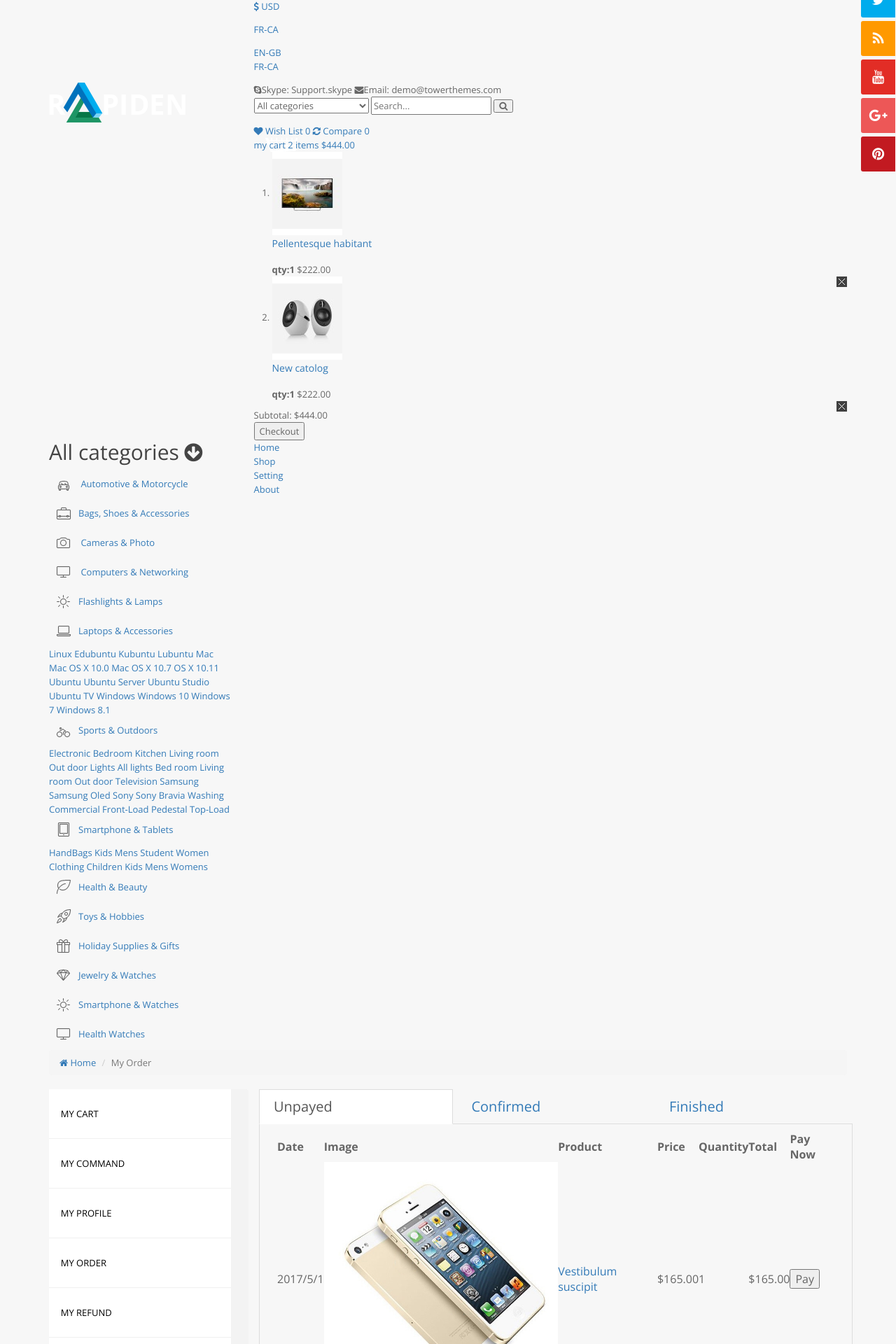
After one commit to tom14287/FlaskLearning, a Flask app: page /consumer/consumer_order in a window 1280 px wide. The commit adds this page. Shown: the part 200-2120 px from the top of the page at 70% size. Run offline with Flask 2, Linux system fonts and the light colour scheme; some libraries are stand-ins or nearby versions.

Commit message:
more pages

```diff
--- a/app/consumer/views.py
+++ b/app/consumer/views.py
@@ -9,3 +9,16 @@ consumer_ = Blueprint('consumer', __name__)
 @login_required
 def comsumer_index():
 	return render_template("index.html")
+
+
+@consumer_.route('/cart', methods=['GET', 'POST'])
+def cart():
+	return render_template("cart.html")
+
+@consumer_.route('/consumer_order', methods=['GET', 'POST'])
+def consumer_order():
+	return render_template("consumer_order.html")
+
+@consumer_.route('/consumer_refund', methods=['GET', 'POST'])
+def consumer_refund():
+	return render_template("consumer_refund.html")
--- a/app/templates/cart.html
+++ b/app/templates/cart.html
@@ -8,7 +8,7 @@
 			<div class="container">
 				<ol class="breadcrumb">
 				  <li><a href="index.html"><i class="fa fa-home"></i> Home</a></li>
-				  <li class="active">Cart</li>
+				  <li class="active">My Cart</li>
 				</ol>
 			</div>
 		</div>
--- /dev/null
+++ b/app/templates/consumer_order.html
@@ -0,0 +1,209 @@
+{% extends "base.html" %}
+
+{% block title %}TYMT{% endblock %}
+
+{% block page_content %}
+
+<div class="breadcrumb-area">
+			<div class="container">
+				<ol class="breadcrumb">
+				  <li><a href="index.html"><i class="fa fa-home"></i> Home</a></li>
+				  <li class="active">My Order</li>
+				</ol>
+			</div>
+		</div>
+
+<div class = "container">
+{% include "consumer_side.html" %}
+
+<div class="account-area pt-30 log" style="width: 102%;margin-bottom: 30px;">
+	<div class="container">
+		<div class="row">
+			<div class="col-md-9 col-lg-9 col-sm-9">
+				<div class="account-info pb-30 am-tabs" data-am-tabs>
+					<ul class="am-avg-sm-3 am-tabs-nav am-nav am-nav-tabs" style="max-width:100%;width:100%">
+  						<li class="am-active" style="font-size:20px;">
+  							<a href="#">
+  							<span class="index-needs-dt-txt">Unpayed</span></a>
+  						</li>
+                  		<li style="font-size:20px;" >
+                   			<a href="#">
+                      		<span class="index-needs-dt-txt">Confirmed</span></a>
+                  		</li>
+                  		<li style="font-size:20px;" >
+                   			<a href="#">
+                      		<span class="index-needs-dt-txt">Finished</span></a>
+                  		</li>
+  					</ul>
+
+
+
+  					<div class="am-tabs-bd">
+                  		<div class="am-tab-panel am-fade am-in am-active">
+  							<div class="J_Brand">
+  								<div class="cart-main-area pt-0">
+									<div class="container">
+										<div class="row">
+											<div class="col-md-8 col-sm-8 col-xs-8" style="width: 70%;">
+												<form action="#">
+													<div class="table-content table-responsive">
+														<table>
+														<thead>
+														<tr>
+															<th class="order-date">Date</th>
+															<th class="product-thumbnail">Image</th>
+															<th class="product-name">Product</th>
+															<th class="product-price">Price</th>
+															<th class="product-quantity">Quantity</th>
+															<th class="product-subtotal">Total</th>
+															<th class="product-pay">Pay Now</th>
+														</tr>
+														</thead>
+														<tbody>
+														<tr>
+															<td class="order-date">2017/5/1</td>
+															<td class="product-thumbnail"><a href="#"><img src="img/product/3.jpg" alt="" /></a></td>
+															<td class="product-name"><a href="product-details.html">Vestibulum suscipit</a></td>
+															<td class="product-price"><span class="amount">$165.00</span></td>
+															<td class="product-quantity">1</td>
+															<td class="product-subtotal">$165.00</td>
+															<td class="product-pay"><input type="submit" value="Pay"></td>
+														</tr>
+														<tr>
+															<td class="order-date">2017/5/1</td>
+															<td class="product-thumbnail"><a href="#"><img src="img/product/4.jpg" alt="" /></a></td>
+															<td class="product-name"><a href="product-details.html">Vestibulum dictum magna</a></td>
+															<td class="product-price"><span class="amount">$50.00</span></td>
+															<td class="product-quantity">1</td>
+															<td class="product-subtotal">$50.00</td>
+															<td class="product-pay"><input type="submit" value="Pay"></td>
+														</tr>
+														</tbody>
+														</table>
+													</div>
+
+												</form>
+											</div>
+										</div>
+									</div>
+								</div>
+  								<div class="clear"></div>
+  								<div class="clear"></div>
+  							</div>
+  								<div class="clear"></div>
+  						</div>
+
+
+
+  						<div class="am-tab-panel am-fade">
+  							<div class="cart-main-area pt-0">
+									<div class="container">
+										<div class="row">
+											<div class="col-md-8 col-sm-8 col-xs-8" style="width: 70%;">
+												<form action="#">
+													<div class="table-content table-responsive">
+														<table>
+														<thead>
+														<tr>
+															<th class="order-date">Date</th>
+															<th class="product-thumbnail">Image</th>
+															<th class="product-name">Product</th>
+															<th class="product-price">Price</th>
+															<th class="product-quantity">Quantity</th>
+															<th class="product-subtotal">Total</th>
+															<th class="product-review">Review</th>
+														</tr>
+														</thead>
+														<tbody>
+														<tr>
+															<td class="order-date">2017/5/1</td>
+															<td class="product-thumbnail"><a href="#"><img src="img/product/3.jpg" alt="" /></a></td>
+															<td class="product-name"><a href="product-details.html">Vestibulum suscipit</a></td>
+															<td class="product-price"><span class="amount">$165.00</span></td>
+															<td class="product-quantity">1</td>
+															<td class="product-subtotal">$165.00</td>
+															<td class="product-review"><input type="submit" value="Review" style="width: 105%;"></td>
+														</tr>
+														<tr>
+															<td class="order-date">2017/5/1</td>
+															<td class="product-thumbnail"><a href="#"><img src="img/product/4.jpg" alt="" /></a></td>
+															<td class="product-name"><a href="product-details.html">Vestibulum dictum magna</a></td>
+															<td class="product-price"><span class="amount">$50.00</span></td>
+															<td class="product-quantity">1</td>
+															<td class="product-subtotal">$50.00</td>
+															<td class="product-review"><input type="submit" value="Review" style="width: 105%;"></td>
+														</tr>
+														</tbody>
+														</table>
+													</div>
+
+												</form>
+											</div>
+										</div>
+									</div>
+								</div>
+  							<div class="clear"></div>
+  							<div class="clear"></div>
+  						</div>
+
+  						<div class="am-tab-panel am-fade">
+  							<div class="cart-main-area pt-0">
+									<div class="container">
+										<div class="row">
+											<div class="col-md-8 col-sm-8 col-xs-8" style="width: 70%;">
+												<form action="#">
+													<div class="table-content table-responsive">
+														<table>
+														<thead>
+														<tr>
+															<th class="order-date">Date</th>
+															<th class="product-thumbnail">Image</th>
+															<th class="product-name">Product</th>
+															<th class="product-price">Price</th>
+															<th class="product-quantity">Quantity</th>
+															<th class="product-subtotal">Total</th>
+															<th class="product-review">Review</th>
+														</tr>
+														</thead>
+														<tbody>
+														<tr>
+															<td class="order-date">2017/5/1</td>
+															<td class="product-thumbnail"><a href="#"><img src="img/product/3.jpg" alt="" /></a></td>
+															<td class="product-name"><a href="product-details.html">Vestibulum suscipit</a></td>
+															<td class="product-price"><span class="amount">$165.00</span></td>
+															<td class="product-quantity">1</td>
+															<td class="product-subtotal">$165.00</td>
+															<td class="product-review">Good!</td>
+														</tr>
+														<tr>
+															<td class="order-date">2017/5/1</td>
+															<td class="product-thumbnail"><a href="#"><img src="img/product/4.jpg" alt="" /></a></td>
+															<td class="product-name"><a href="product-details.html">Vestibulum dictum magna</a></td>
+															<td class="product-price"><span class="amount">$50.00</span></td>
+															<td class="product-quantity">1</td>
+															<td class="product-subtotal">$50.00</td>
+															<td class="product-review">Good!</td>
+														</tr>
+														</tbody>
+														</table>
+													</div>
+
+												</form>
+											</div>
+										</div>
+									</div>
+								</div>
+  							<div class="clear"></div>
+  							<div class="clear"></div>
+  						</div>
+
+  						<div class="clear"></div>
+
+  					</div>
+				</div>
+			</div>
+		</div>
+	</div>
+</div>
+</div>
+{% endblock %}
--- /dev/null
+++ b/app/templates/consumer_side.html
@@ -0,0 +1,33 @@
+
+<nav class="navbar navbar-side col-lg-3 col-md-3 col-sm-6 col-xs-12"  role="navigation">
+
+    <div class="sidebar-collapse">
+
+        <ul class="nav" id="main-menu">
+            <li>
+            <a href="#" id = "mycart"> &nbsp;&nbsp;MY CART </a>
+            </li>
+            <li>
+            <a href="#" id = "setting"> &nbsp;&nbsp;MY COMMAND</a>
+            </li>
+            <li>
+            <a href="#" id = "setting"> &nbsp;&nbsp;MY PROFILE</a>
+            </li>
+
+            <li>
+            <a href="#" id = "myorder"> &nbsp;&nbsp;MY ORDER</a>
+
+            </li>
+
+            <li>
+            <a href="#"> &nbsp;&nbsp;MY REFUND</a>
+            </li>
+
+            <li>
+            <a href="#" id = "setting"> &nbsp;&nbsp;MY REVIEW</a>
+            </li>
+
+        </ul>
+
+    </div>
+</nav>
--- a/run.py
+++ b/run.py
@@ -7,7 +7,7 @@ app = create_app()
 
 @app.route('/')
 def info():
-    return render_template('customer.html')
+    return render_template('consumer.html')
 
 
 
```
Also changed, not shown: app/templates/consumer.html (added, +18 -0 lines), app/templates/consumer_profile.html (added, +20 -0 lines), app/templates/consumer_refund.html (added, +153 -0 lines), app/templates/customer.html (deleted, +0 -9 lines), app/templates/customer_side.html (deleted, +0 -57 lines), app/templates/login.html (+1 -21 lines), app/templates/consumer_review.html (added), 1 other file.
